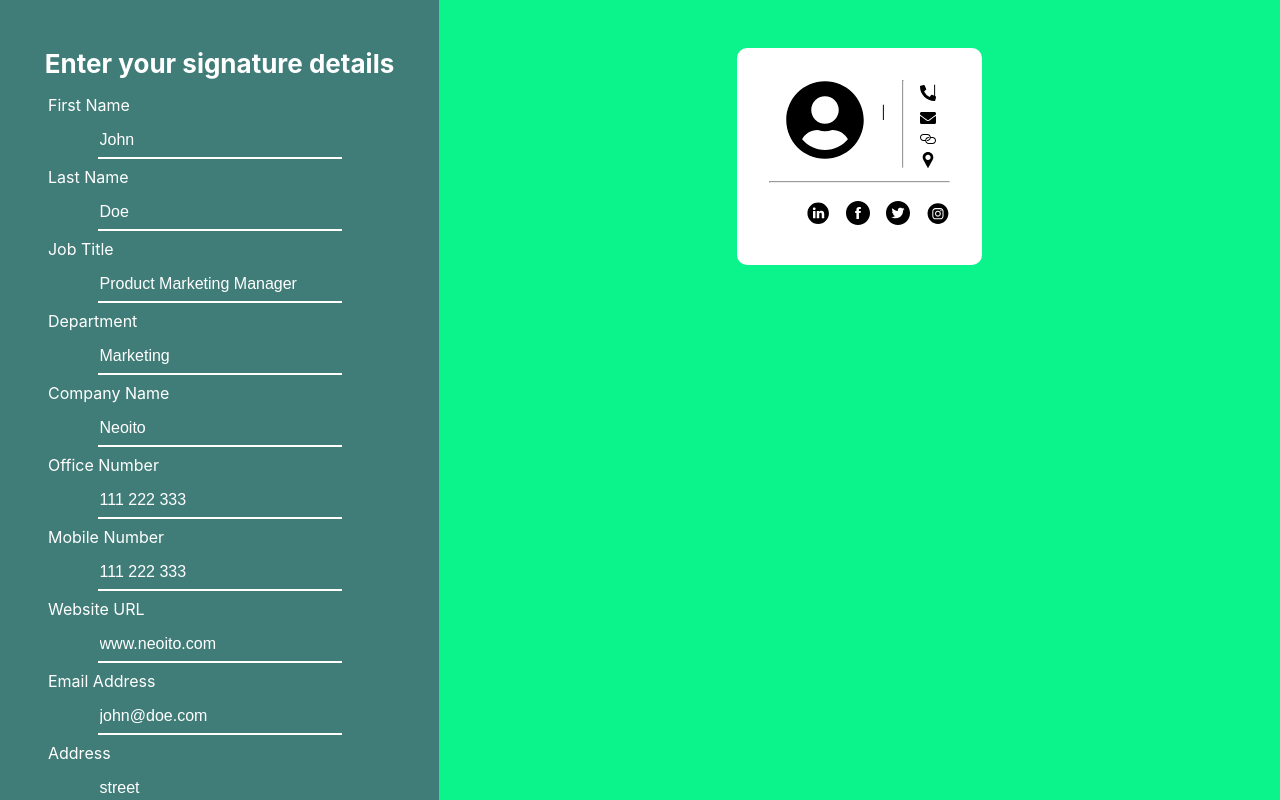
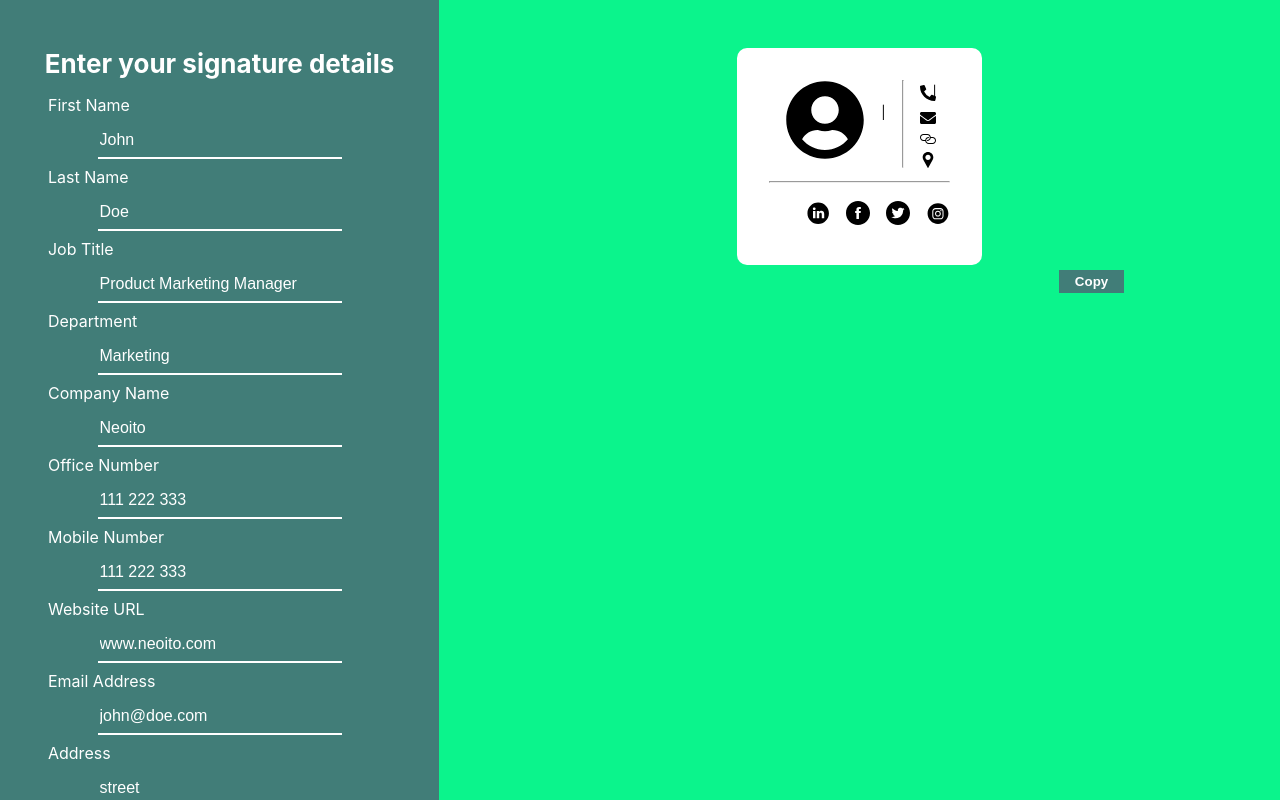
Before and after one commit to akhilalekha/email-signature, a React (Create React App) app: page / in a window 1280 px wide. Shown: the top 800 px of the page. Built offline with nearby package versions, Linux system fonts and the light colour scheme.

Commit message:
add copy button styles and copytoclipboard function

```diff
--- a/src/templates/template1/Template1.css
+++ b/src/templates/template1/Template1.css
@@ -4,15 +4,15 @@
 	display: flex;
 	flex-direction: column;
 	align-items: center;
-	justify-content: center;
+	/* justify-content: center; */
 }
 .signature {
 	margin: 3rem;
 	padding: 2rem;
 	background-color: white;
 	border-radius: 10px;
-	position: fixed;
-	top: 0rem;
+	/* position: fixed;
+	top: 0rem; */
 }
 
 .details {
@@ -69,3 +69,26 @@ a {
 .vr {
 	margin: 0 1rem;
 }
+
+.copy-btn {
+	position: relative;
+	top: -3.25rem;
+	right: -14.5rem;
+}
+.copy-btn button {
+	border: unset;
+	background-color: #417d78;
+	color: white;
+	padding: 0.25rem 1rem;
+	/* border-radius: 5px; */
+	font-weight: bold;
+}
+
+.copy-btn button:hover {
+	background-color: #22413e;
+	cursor: pointer;
+}
+
+.copy-btn button:focus {
+	outline: none;
+}
--- a/src/templates/template1/Template1.jsx
+++ b/src/templates/template1/Template1.jsx
@@ -1,4 +1,4 @@
-import React, { useContext } from "react";
+import React, { useContext, useRef, useState } from "react";
 import facebook_icon from "../facebook_circle.svg";
 import linkedin_icon from "../linkedin_circle.svg";
 import twitter_icon from "../twitter_circle.svg";
@@ -35,10 +35,22 @@ function Template1() {
 		siteUrl
 	} = formData;
 
-	console.log(formData);
+	// console.log(formData);
+
+	const [copy, setCopy] = useState("Copy");
+	const template1Ref = useRef(null);
+	// console.log(template1Ref.current);
+
+	function copyToClipboard(e) {
+		const range = document.createRange();
+		range.selectNode(template1Ref.current);
+		window.getSelection().addRange(range);
+		document.execCommand("copy");
+		setCopy("Copied!");
+	}
 	return (
 		<div className="template1">
-			<div className="signature">
+			<div className="signature" ref={template1Ref}>
 				<div className="details">
 					<img className="profile-img" src={profileImg} alt="profile" />
 					<div className="basic-details">
@@ -100,6 +112,9 @@ function Template1() {
 					</a>
 				</div>
 			</div>
+			<div className="copy-btn">
+				<button onClick={copyToClipboard}>{copy}</button>
+			</div>
 		</div>
 	);
 }
```
